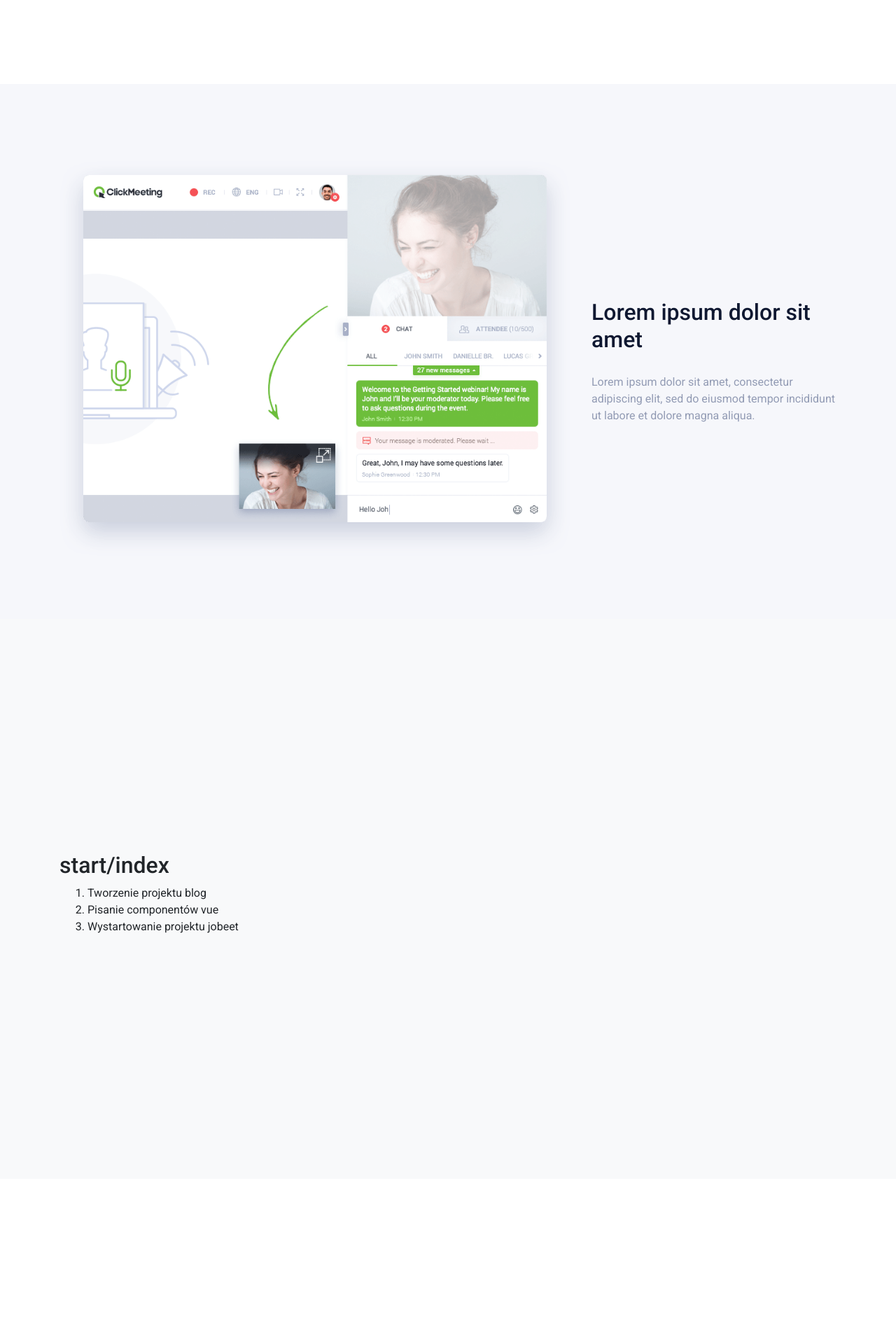
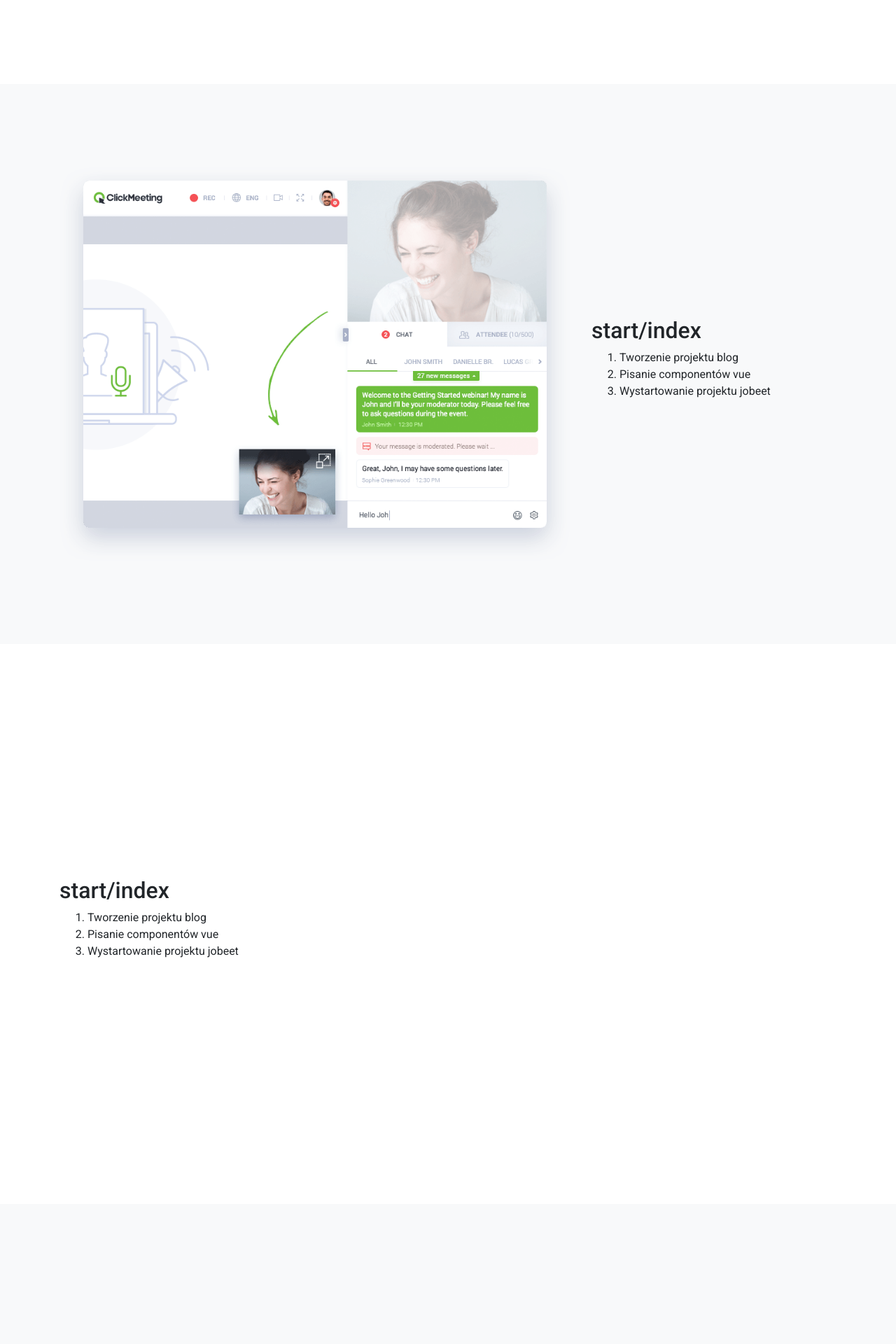
Before and after one commit to sidczak/home4, a Symfony app: template templates/landing/newWebinarRoom.html.twig in a window 1280 px wide. Shown: the part 1480-3400 px from the top of the page at 70% size. Run offline with Twig, Linux system fonts and the light colour scheme; the template is opened without the code that fills it, so the values that code supplies are empty; style sheets or scripts are compiled from the project's sources; some libraries are stand-ins or nearby versions; some web fonts are replaced.

Commit message:
new room id

```diff
--- a/templates/landing/newWebinarRoom.html.twig
+++ b/templates/landing/newWebinarRoom.html.twig
@@ -25,6 +25,40 @@
         </div>
     </div>
 </header>
+<ul class="scroll-indicators new-webinar-room hide">
+    <li>
+        <a href="#new-dashboard">
+            <span class="icon">
+                <i class="fa fa-home"></i>
+            </span>
+            <span class="label label-icon label-arrow label-arrow-left">Step 1</span>
+        </a>
+    </li>
+    <li>
+        <a href="#floating-video-pod">
+            <span class="icon">
+                <i class="fa fa-home"></i>
+            </span>
+            <span class="label label-icon label-arrow label-arrow-left">Step 2</span>
+        </a>
+    </li>
+    <li>
+        <a href="#fully-responsive-room-layout">
+            <span class="icon">
+                <i class="fa fa-home"></i>
+            </span>
+            <span class="label label-icon label-arrow label-arrow-left">Step 3</span>
+        </a>
+    </li>
+    <li>
+        <a href="#redesigned-chat">
+            <span class="icon">
+                <i class="fa fa-home"></i>
+            </span>
+            <span class="label label-icon label-arrow label-arrow-left">Step 4</span>
+        </a>
+    </li>
+</ul>
 <section class="d-flex flex-shrink-0 align-items-center section-py-80 section-min-h-100 bg-white">
     <div class="container">
         <div class="row">
@@ -37,7 +71,7 @@
                                     <i class="fa fa-home"></i>
                                 </span>
                                 <span class="label-wrap">
-                                    <span class="label label-arrow label-arrow-top">New Dashboard</span>
+                                    <span class="label label-arrow label-arrow-top">Step 1</span>
                                 </span>
                             </a>
                         </li>
@@ -47,7 +81,7 @@
                                     <i class="fa fa-home"></i>
                                 </span>
                                 <span class="label-wrap">
-                                    <span class="label label-arrow label-arrow-top">New Dashboard</span>
+                                    <span class="label label-arrow label-arrow-top">Step 2</span>
                                 </span>
                             </a>
                         </li>
@@ -57,7 +91,7 @@
                                     <i class="fa fa-home"></i>
                                 </span>
                                 <span class="label-wrap">
-                                    <span class="label label-arrow label-arrow-top">New Dashboard</span>
+                                    <span class="label label-arrow label-arrow-top">Step 3</span>
                                 </span>
                             </a>
                         </li>
@@ -67,7 +101,7 @@
                                     <i class="fa fa-home"></i>
                                 </span>
                                 <span class="label-wrap">
-                                    <span class="label label-arrow label-arrow-top">New Dashboard</span>
+                                    <span class="label label-arrow label-arrow-top">Step 4</span>
                                 </span>
                             </a>
                         </li>
@@ -79,42 +113,9 @@
     </div>
 </section>
 
-<ul class="scroll-indicators new-webinar-room hide">
-    <li>
-        <a href="#new-dashboard">
-            <span class="icon">
-                <i class="fa fa-home"></i>
-            </span>
-            <span class="label label-icon label-arrow label-arrow-left">New Dashboard</span>
-        </a>
-    </li>
-    <li>
-        <a href="#floating-video-pod">
-            <span class="icon">
-                <i class="fa fa-home"></i>
-            </span>
-            <span class="label label-icon label-arrow label-arrow-left">New Dashboard</span>
-        </a>
-    </li>
-    <li>
-        <a href="#fully-responsive-room-layout">
-            <span class="icon">
-                <i class="fa fa-home"></i>
-            </span>
-            <span class="label label-icon label-arrow label-arrow-left">New Dashboard</span>
-        </a>
-    </li>
-    <li>
-        <a href="#redesigned-chat">
-            <span class="icon">
-                <i class="fa fa-home"></i>
-            </span>
-            <span class="label label-icon label-arrow label-arrow-left">New Dashboard</span>
-        </a>
-    </li>
-</ul>
 
-    <section id="floating-video-pod" class="frame-section frame-bg-dark">
+
+<!--     <section id="floating-video-pod" class="frame-section frame-bg-dark">
         <div class="frame-content-middle">
             <div class="container">
                 <div class="row">
@@ -141,8 +142,25 @@
                 <i class="fa fa-home"></i>
             </a>
         </div>
-    </section>
-<section class="d-flex flex-shrink-0 align-items-center section-py-80 section-min-h-100 bg-light">
+    </section> -->
+<section id="new-dashboard" class="d-flex flex-shrink-0 align-items-center section-py-80 section-min-h-100 bg-light">
+    <div class="container">
+        <div class="row align-items-center">
+            <div class="col-md-8">
+                <img class="img-fluid img-center" src="{{ asset('images/landing/new-webinar-room/video-pod.png') }}"/>
+            </div>
+            <div class="col-md-4">
+                <h2>start/index <i class="fa fa-home"></i> <i class="fas fa-home"></i></h2>
+                <ol>
+                    <li>Tworzenie projektu blog</li>
+                    <li>Pisanie componentów vue</li>
+                    <li>Wystartowanie projektu jobeet</li>
+                </ol>
+            </div>
+        </div>
+    </div>
+</section>
+<section id="floating-video-pod" class="d-flex flex-shrink-0 align-items-center section-py-80 section-min-h-100 bg-white">
     <div class="container">
         <div class="row">
             <div class="col-md-12">
@@ -156,7 +174,7 @@
         </div>
     </div>
 </section>
-<section class="d-flex flex-shrink-0 align-items-center section-py-80 section-min-h-100 bg-white">
+<section id="fully-responsive-room-layout" class="d-flex flex-shrink-0 align-items-center section-py-80 section-min-h-100 bg-light">
     <div class="container">
         <div class="row">
             <div class="col-md-12">
@@ -170,7 +188,7 @@
         </div>
     </div>
 </section>
-<section class="d-flex flex-shrink-0 align-items-center section-py-80 section-min-h-100 bg-light">
+<section id="redesigned-chat" class="d-flex flex-shrink-0 align-items-center section-py-80 section-min-h-100 bg-white">
     <div class="container">
         <div class="row">
             <div class="col-md-12">
```
